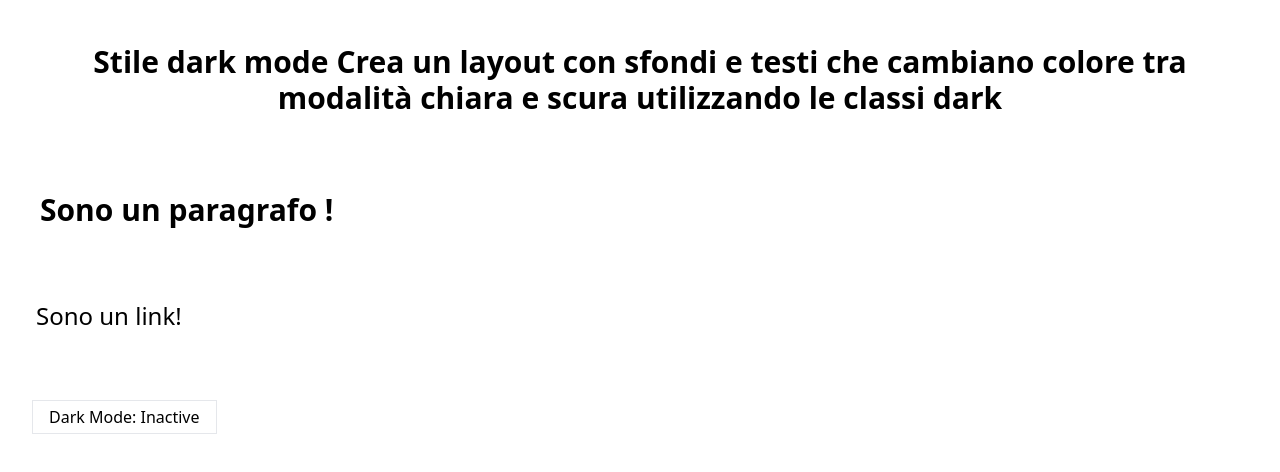
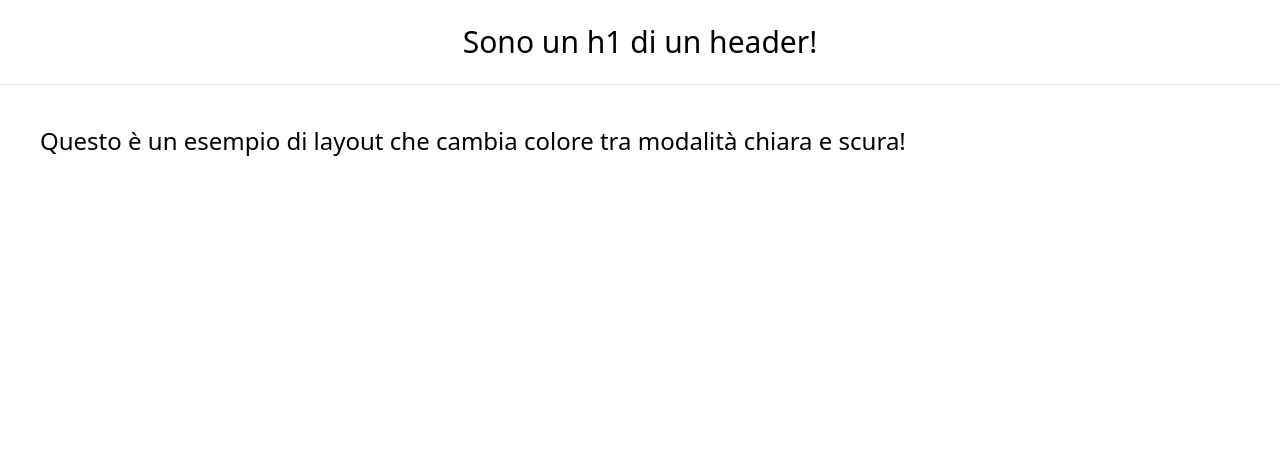
Before and after one commit to marinademinescu/CSS-di-Tailwind, a plain HTML site: page es-11-testi-dark/index.html in a window 1280 px wide. Drawn offline with nearby package versions, Linux system fonts and the light colour scheme.

Commit message:
es-11-testi-dark

```diff
--- a/es-11-testi-dark/index.html
+++ b/es-11-testi-dark/index.html
@@ -1,5 +1,6 @@
 <!DOCTYPE html>
 <html lang="en">
+
 <head>
     <meta charset="UTF-8">
     <meta name="viewport" content="width=device-width, initial-scale=1.0">
@@ -10,10 +11,7 @@
             theme: {
                 extend: {
                     colors: {
-                        indigo: '#a5b4fc',
-                        purple: '#9333ea',
-                        pink: '#ec4899',
-                        green: '#16a34a',
+
                     }
                 }
             }
@@ -21,34 +19,16 @@
     </script>
     <title>Document</title>
 </head>
+
 <body>
-    <div class="dark:bg-gray-800 dark:text-white p-8 m-3">
-        <h1 class="text-center text-3xl text-indigo-500 font-extrabold">
+    <div class="bg-white text-black dark:bg-gray-900 dark:text-white ">
+        <header class="p-4 border-b dark:border-gray-700 text-center">
+            <h1 class="text-3xl m-2">Sono un h1 di un header!</h1>
+        </header>
+        <main class="p-6">
+            <p class="text-2xl m-4">Questo è un esempio di layout che cambia colore tra modalità chiara e scura!</p>
+        </main>
+    </div>
+</body>
 
-            Stile dark mode
-            Crea un layout con sfondi e testi che cambiano colore tra modalità chiara e scura utilizzando le classi dark</h1>
-    </div>
-
-    <div class="dark:bg-gray-800 dark:text-white p-8 m-2">
-        <p class="text-green-200 text-3xl font-semibold">Sono un paragrafo !</p>
-    </div>
-
-    <div class="dark:bg-gray-800 dark:text-white p-8 m-1">
-<a href="" class="text-pink-200 text-2xl font-medium">Sono un link!</a>
-    </div>
-
-    <div class="p-8 ">
-        <button id="darkModeToggle" class="border px-4 py-1 cursor-pointer">Dark Mode: <span
-                id="darkModeStatus">Inactive</span></button>
-    </div>
-    <script>
-        const toggleDarkMode = () => {
-            document.body.classList.toggle('dark')
-            document.querySelector('#darkModeStatus').innerHTML = document.body.classList.contains('dark') ? 'Active' : 'Inactive'
-        }
-
-        document.querySelector('#darkModeToggle').addEventListener('click', toggleDarkMode)
-    </script>
-
-</body>
 </html>
```
